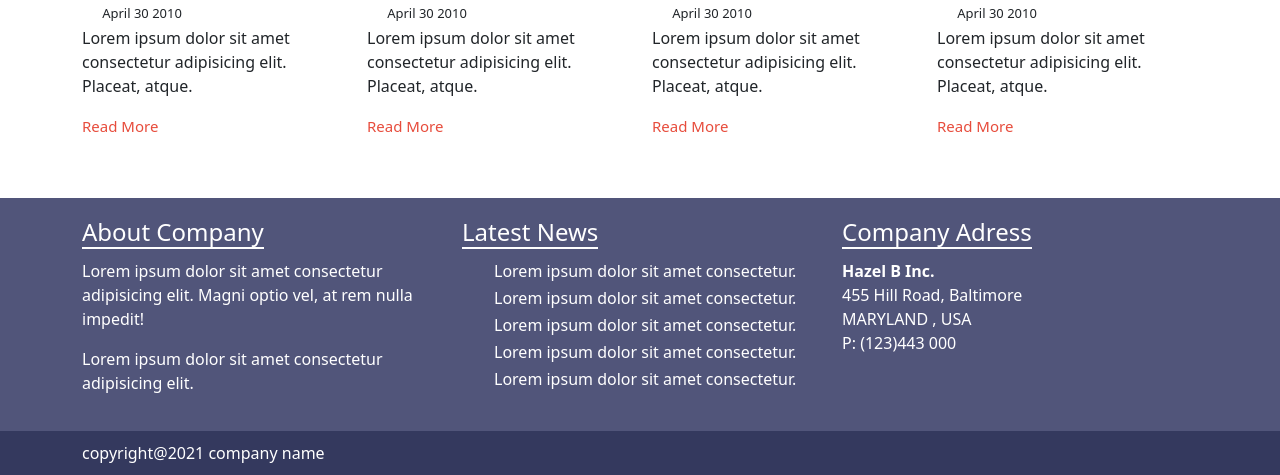
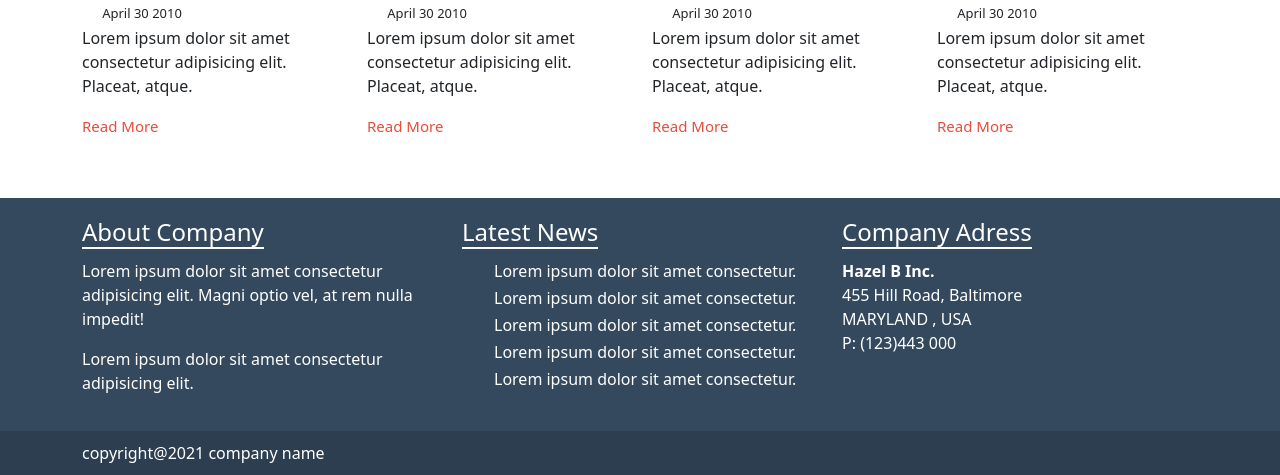
Before and after one commit to Ishazaka/1st-project-bootstrap, a plain HTML site: page index.html in a window 1280 px wide. Shown: the part 1572-2047 px from the top of the page. Drawn offline with nearby package versions, Linux system fonts and the light colour scheme.

Commit message:
Update style.css

```diff
--- a/style.css
+++ b/style.css
@@ -129,7 +129,7 @@ a.read-more::after{
 }
 #footer-sidebar{
   color: #fff;
- background: rgb(81, 85, 122);
+ background: #34495e;
  padding: 20px 0;
 }
 .footer-widget a{
@@ -151,6 +151,6 @@ list-style: none;
 }
 #footer{
   color: #fff;
-background: rgb(52, 57, 94);
+background:  #2c3e50;
 padding: 10px 0;
 }
```
